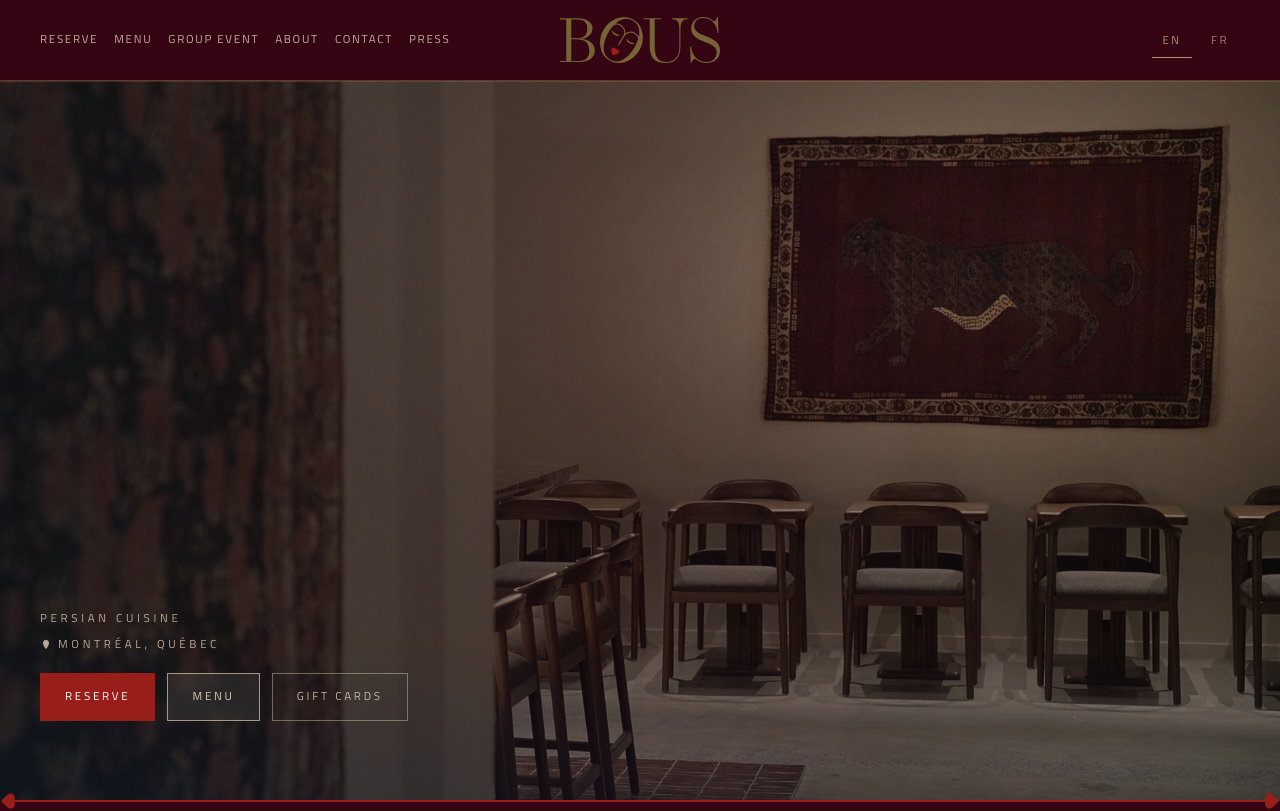
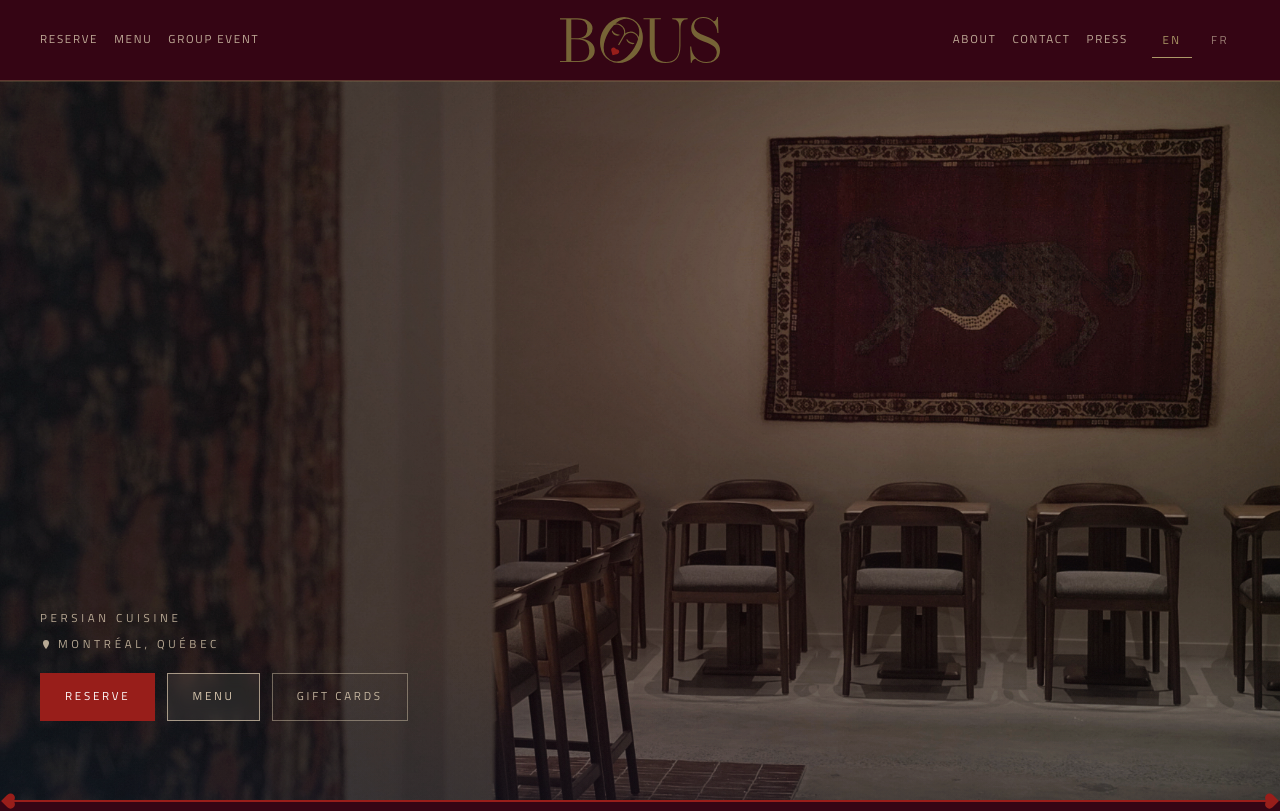
Before and after one commit to BOUS-Persian-Cuisine/website, a Next.js app: page / in a window 1280 px wide. Shown: the top 811 px of the page. Built offline with nearby package versions, Linux system fonts and the light colour scheme.

Commit message:
Place About, Contact and Press to the right of the BOUS logo

```diff
--- a/src/components/SiteHeader.tsx
+++ b/src/components/SiteHeader.tsx
@@ -85,7 +85,7 @@ export function SiteHeader() {
         <div className="mx-auto grid h-18 w-full max-w-7xl grid-cols-[1fr_auto_1fr] items-center px-4 sm:px-6 lg:h-20 lg:px-10">
           <nav
             aria-label={t.header.menuLabel}
-            className="hidden items-center gap-4 xl:flex 2xl:gap-6"
+            className="hidden items-center gap-4 lg:flex 2xl:gap-6"
           >
             <a
               href={reservationUrl}
@@ -99,20 +99,11 @@ export function SiteHeader() {
             <Link href="/group-event/" className={navLinkClass}>
               {t.header.nav.groupEvent}
             </Link>
-            <Link href="/about" className={navLinkClass}>
-              {t.header.nav.about}
-            </Link>
-            <Link href="/contact" className={navLinkClass}>
-              {t.header.nav.contact}
-            </Link>
-            <Link href="/press" className={navLinkClass}>
-              {t.header.nav.press}
-            </Link>
           </nav>
 
           <button
             type="button"
-            className={`${iconButtonClass} justify-self-start xl:hidden`}
+            className={`${iconButtonClass} justify-self-start lg:hidden`}
             aria-controls="site-menu"
             aria-expanded={isMobileMenuOpen}
             aria-label={t.header.openMenu}
@@ -163,7 +154,18 @@ export function SiteHeader() {
             />
           </Link>
 
-          <div className="hidden items-center justify-end gap-2 xl:flex">
+          <div className="hidden items-center justify-end gap-2 lg:flex">
+            <nav aria-label={t.header.infoLabel} className="mr-4 flex items-center gap-4 2xl:gap-6">
+              <Link href="/about" className={navLinkClass}>
+                {t.header.nav.about}
+              </Link>
+              <Link href="/contact" className={navLinkClass}>
+                {t.header.nav.contact}
+              </Link>
+              <Link href="/press" className={navLinkClass}>
+                {t.header.nav.press}
+              </Link>
+            </nav>
             {languageOptions.map((option) => {
               const isSelected = language === option;
 
@@ -191,7 +193,7 @@ export function SiteHeader() {
             })}
           </div>
 
-          <div className="h-11 w-11 justify-self-end xl:hidden" aria-hidden />
+          <div className="h-11 w-11 justify-self-end lg:hidden" aria-hidden />
         </div>
       </header>
 
--- a/src/context/LanguageContext.tsx
+++ b/src/context/LanguageContext.tsx
@@ -21,6 +21,7 @@ type Translations = {
     homeLabel: string;
     logoAlt: string;
     menuLabel: string;
+    infoLabel: string;
     nav: {
       reserve: string;
       menu: string;
@@ -94,6 +95,7 @@ export const translations: Record<Language, Translations> = {
       homeLabel: "BOUS home",
       logoAlt: "BOUS Persian Cuisine",
       menuLabel: "Menu",
+      infoLabel: "About BOUS",
       nav: {
         reserve: "Reserve",
         menu: "Menu",
@@ -171,6 +173,7 @@ export const translations: Record<Language, Translations> = {
       homeLabel: "Accueil BOUS",
       logoAlt: "BOUS Cuisine perse",
       menuLabel: "Menu",
+      infoLabel: "À propos de BOUS",
       nav: {
         reserve: "Réserver",
         menu: "Menu",
```
